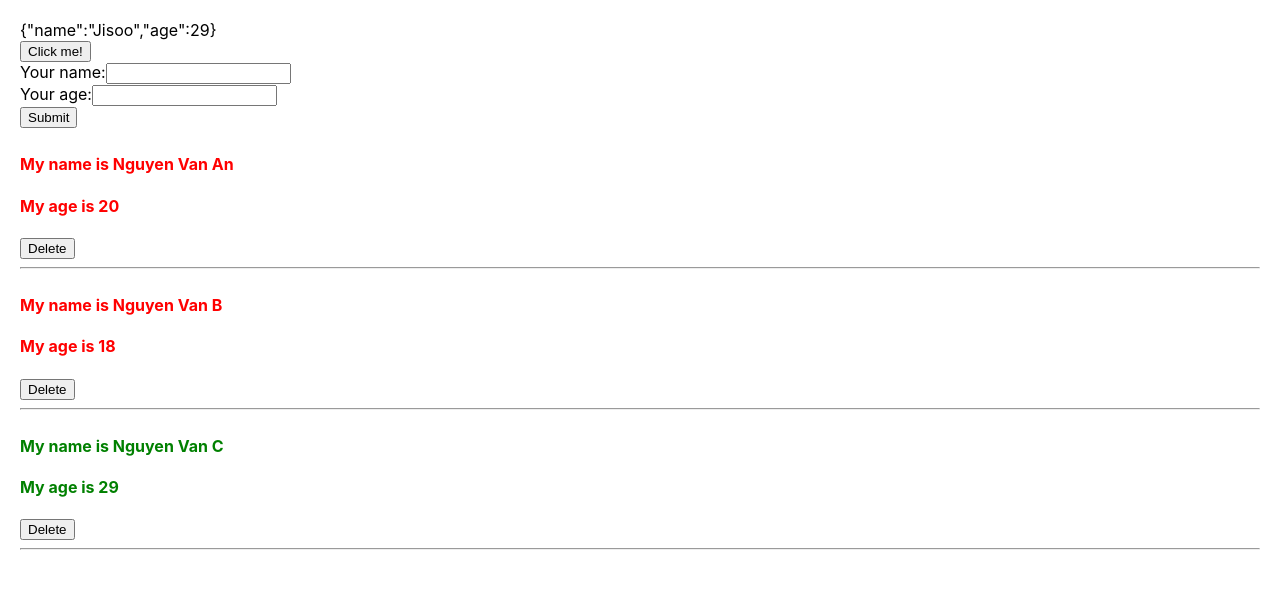
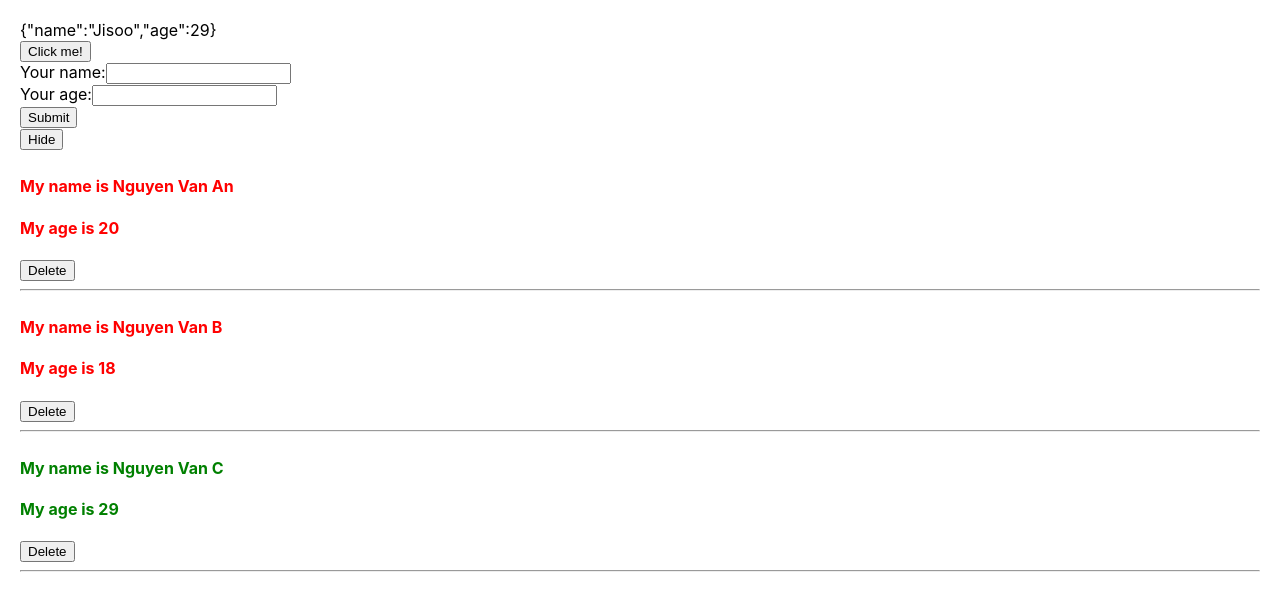
Before and after one commit to thaovy1994/react-redux, a React (Create React App) app: page / in a window 1280 px wide. Shown: the top 610 px of the page. Built offline with nearby package versions, Linux system fonts and the light colour scheme.

Commit message:
function component - useState Hook

```diff
--- a/src/components/DisplayInfor.js
+++ b/src/components/DisplayInfor.js
@@ -1,12 +1,24 @@
+import { useState } from "react";
 import "./DisplayInfor.scss";
 
 const DisplayInfor = (props) => {
   const { usersList } = props;
   console.table(usersList);
 
+  const [isShowHideUsersList, setShowHideUsersList] = useState(true);
+
+  const handleShowHideUsersList = () => {
+    setShowHideUsersList(!isShowHideUsersList);
+  };
+
   return (
     <div className="display-infor-container">
-      {true && (
+      <div>
+        <button onClick={handleShowHideUsersList}>
+          {isShowHideUsersList == true ? "Hide" : "Show"}
+        </button>
+      </div>
+      {isShowHideUsersList && (
         <>
           {usersList.map((user) => {
             return (
```
